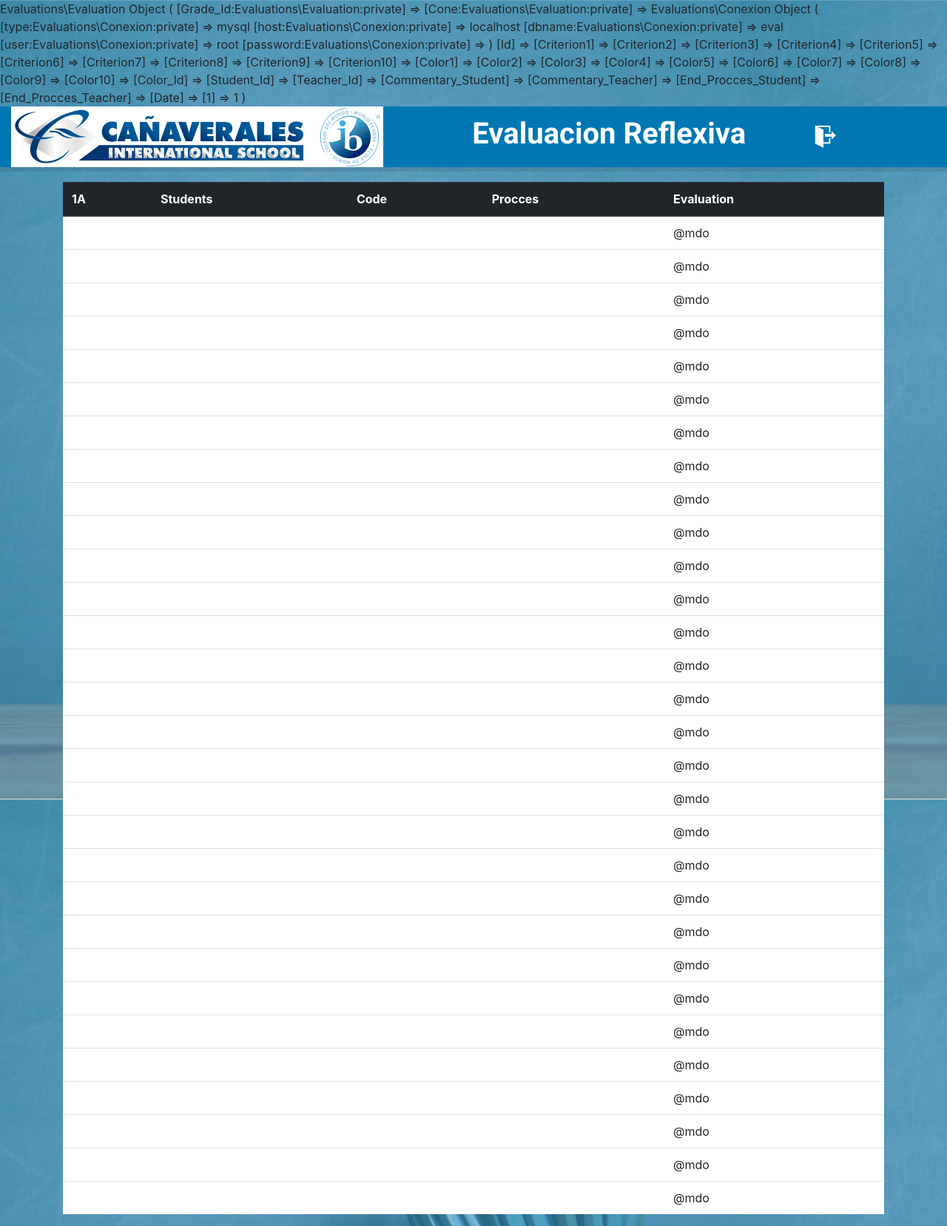
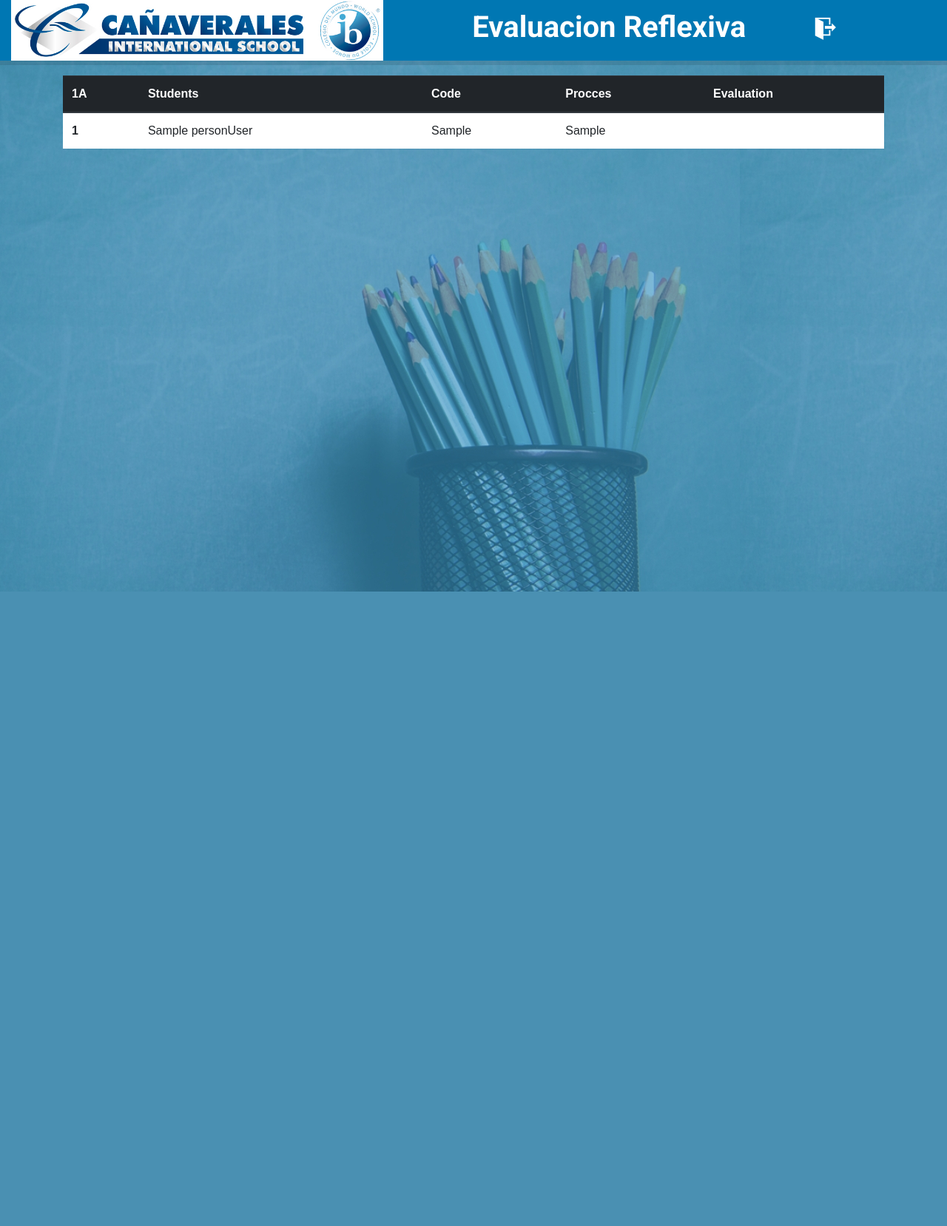
Before and after one commit to camilo8/App_Evaluation, a PHP site: page /Views/Teacher.php in a window 1280 px wide. Shown: the whole page at 74% size. After the commit the page ends 800 px from the top, so only its background shows below. Run offline with PHP 8.4, Linux system fonts and the light colour scheme; the visitor is signed in with stand-in values (Sample User, id 1); tables that the repository leaves empty or names only in its code hold one stand-in row (values such as "Sample post"); data that the repository does not hold is empty; some web fonts are replaced.

Commit message:
studen end

```diff
--- a/CSS/style.css
+++ b/CSS/style.css
@@ -99,4 +99,5 @@ section .row .Table button{
                                           /*STYLE OF TEACHER*/
 section .row .list_students table{
     background: white;
+    font-family: Arial, Helvetica, sans-serif;
 }
--- a/Class/Conexion.php
+++ b/Class/Conexion.php
@@ -18,6 +18,4 @@ namespace Evaluations;
 		}
 	}
  }
-
-$cone1  = new Conexion();
 ?>
--- a/Class/Evaluation.php
+++ b/Class/Evaluation.php
@@ -129,11 +129,11 @@ class Evaluation{
     }
     //function of consult students
     public function ConsultStudents($Grade_Id){
-      $sql="SELECT person.Id , person.Name , person.Surname , person.Codigo,evalution.End_Procces_Student
-      FROM  person  INNER JOIN evalution ON  person.Id = evalution.Student_Id WHERE person.Grade_Id = :Grade_Id";
-      $this->$Grade_Id = $Grade_Id;
-      $query=$this->Cone->prepare($sql);
-     $query->execute([
+        $sql="SELECT person.Id , person.Name , person.Surname , person.Codigo,evalution.End_Procces_Student
+        FROM  person  INNER JOIN evalution ON  person.Id = evalution.Student_Id WHERE Grade_Id = :Grade_Id";
+        $this->Grade_Id = $Grade_Id;
+        $query = $this->Cone->prepare($sql);
+        $query->execute([
           'Grade_Id'=>$this->Grade_Id
       ]);
       $result = $query->fetchALL(\PDO::FETCH_ASSOC);
--- a/Controlers/Controlers_Login.php
+++ b/Controlers/Controlers_Login.php
@@ -43,6 +43,6 @@ if($var === 1){
     echo"<script>
         alert('User Do not exist');
     </script>";
-    header('Location:../index.html');
+    header('Location:../index.php');
 }
 ?>
--- a/Views/Student.php
+++ b/Views/Student.php
@@ -1,6 +1,7 @@
 <?php
 namespace Evaluations;
 require_once('../Class/Evaluation.php');
+header("Content-Type: text/html;charset=utf-8");
 session_start();
 if(isset($_SESSION['u_Id']) && !empty($_SESSION['u_Id']) && isset($_SESSION['u_Surname']) && !empty($_SESSION['u_Surname'])){
     $id = $_SESSION['u_Id'];
@@ -18,6 +19,10 @@ if(isset($_SESSION['u_Id']) && !empty($_SESSION['u_Id']) && isset($_SESSION['u_S
 <html lang="en">
 <head>
     <meta charset="UTF-8">
+    <meta charset="ISO-8859-1">
+   <meta http-equiv="Content-Type" content="text/html; charset=utf-8"/>
+	<meta http-equiv="Content-Type" content="text/html; charset=UTF-8" />
+	<meta http-equiv="Content-Type" content="text/html; charset=ISO-8859-1" />
     <meta name="viewport" content="width=device-width, initial-scale=1.0">
     <meta http-equiv="X-UA-Compatible" content="ie=edge">
      <!--CSS Bootstrao 4  end icono moon-->
--- a/Views/Teacher.php
+++ b/Views/Teacher.php
@@ -8,11 +8,8 @@ if(isset($_SESSION['u_Id']) && !empty($_SESSION['u_Id']) && isset($_SESSION['u_S
     $name = $_SESSION['u_Name'];
     $surname=$_SESSION['u_Surname'];
     $grade = $_SESSION['u_Grade'];
-
     $List_Students = new Evaluation();
-    $List_Students->ConsultStudents($grade);
-    print_r($List_Students);
-
+    $ConsultStudents = $List_Students->ConsultStudents($grade);
 ?>
 <!DOCTYPE html>
 <html lang="en">
@@ -79,14 +76,16 @@ if(isset($_SESSION['u_Id']) && !empty($_SESSION['u_Id']) && isset($_SESSION['u_S
                 </thead>
                 <tbody>
                     <?php
-                        foreach($List_Students as $value){
+                       foreach($ConsultStudents as $value){
                         ?>
                     <tr>
                     <th scope="row"><?php echo$value['Id'];?></th>
                     <td><?php echo$value['Name']."".$value['Surname'];?></td>
-                    <td><?php echo$value['Codigo'];?></td>
-                    <td><?php echo$value['End_Procces_Students'];?></td>
-                    <td>@mdo</td>
+                    <td><?php   echo$value['Codigo'];?></td>
+                    <td><?php echo$value['End_Procces_Student'];?></td>
+                    <td><?php if($value['End_Procces_Student'] === "SI"){
+                                echo"<a href='' class='icon-profile'></a>";
+                    } ?></td>
                     </tr>
                         <?php
                         }
```
